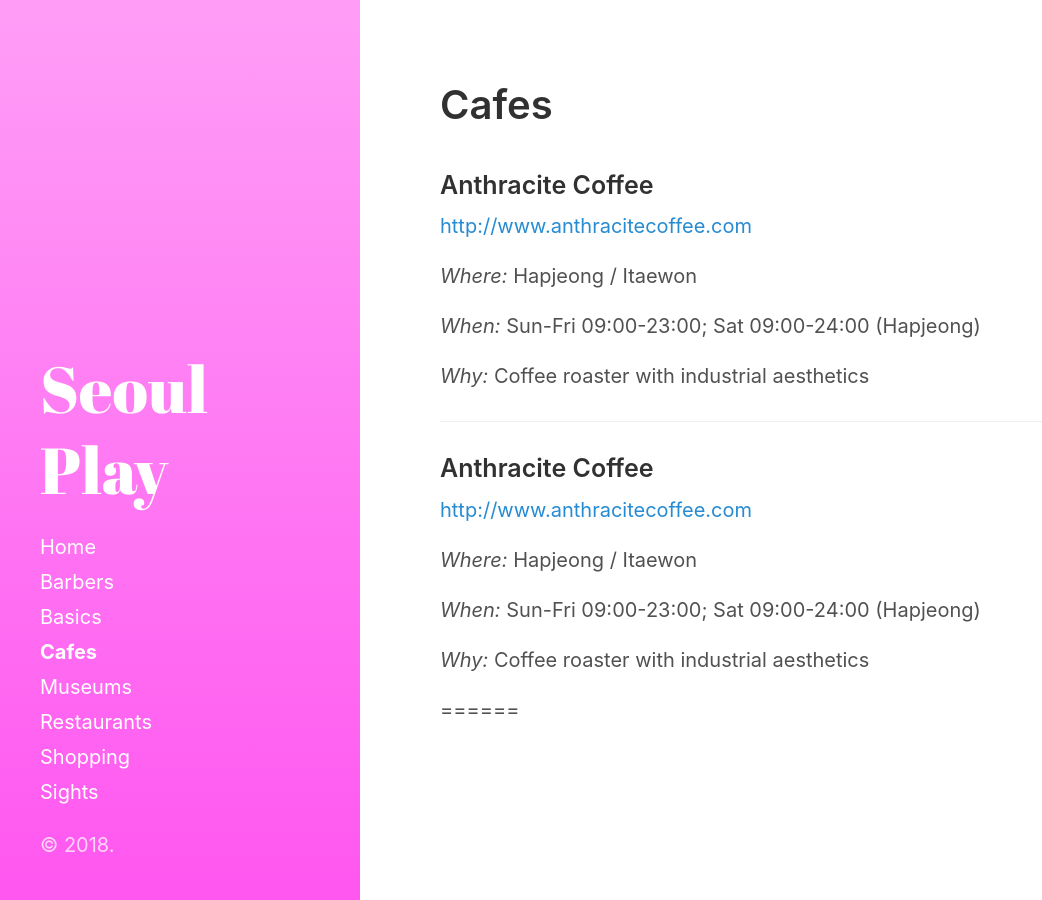
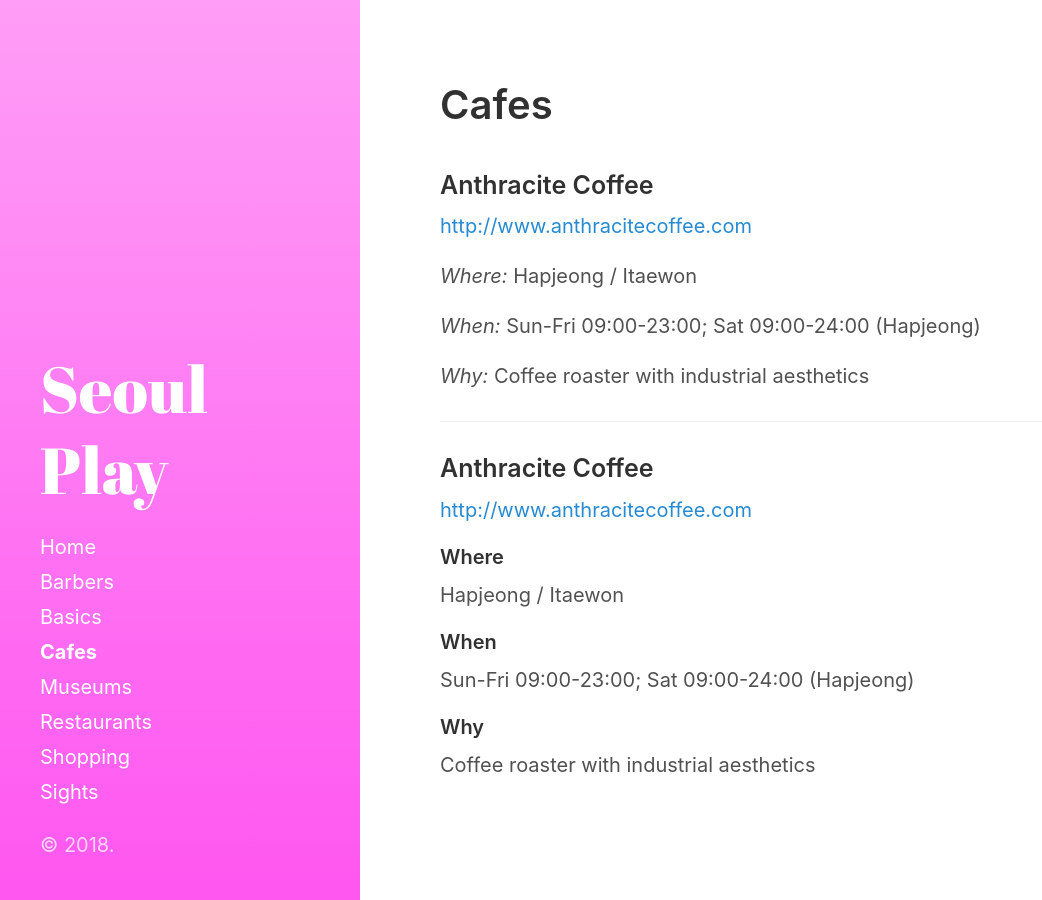
Before and after one commit to seoulplay/seoulplay.github.io, a Jekyll site: the page built from category/cafes.md, in a window 1280 px wide. Shown: the whole page, without its empty margins (0-1042 px from the left). Built offline with Jekyll 4.4.1, drawn with Linux system fonts in a browser that asks for light colours.

```diff
--- a/category/cafes.md
+++ b/category/cafes.md
@@ -19,10 +19,11 @@ _Why:_ Coffee roaster with industrial aesthetics
 
 <http://www.anthracitecoffee.com>
 
-_Where:_ Hapjeong / Itaewon
+###### Where
+Hapjeong / Itaewon
 
-_When:_ Sun-Fri 09:00-23:00; Sat 09:00-24:00 (Hapjeong)
+###### When
+Sun-Fri 09:00-23:00; Sat 09:00-24:00 (Hapjeong)
 
-_Why:_ Coffee roaster with industrial aesthetics
-
-======
+###### Why
+Coffee roaster with industrial aesthetics
```
